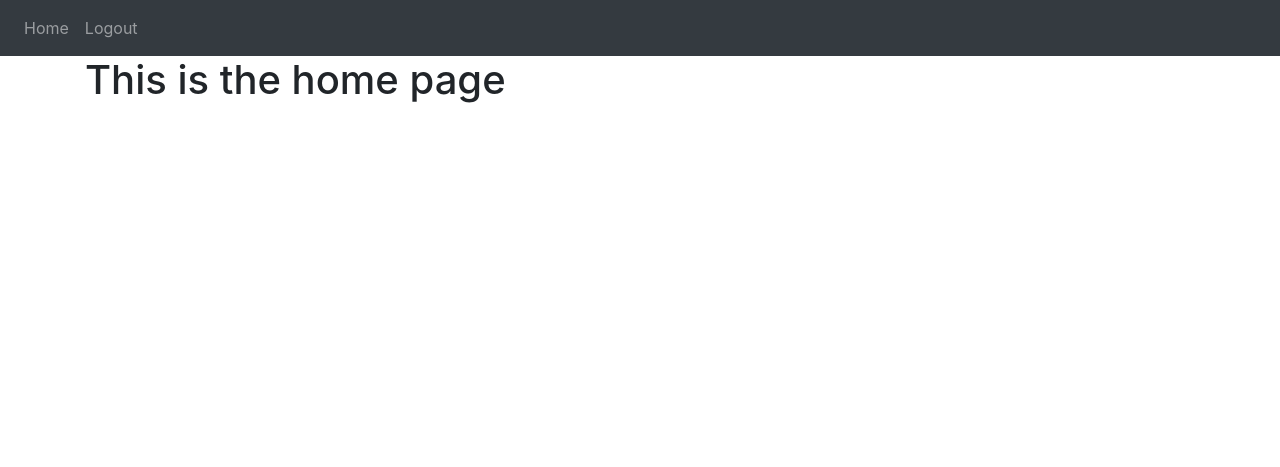
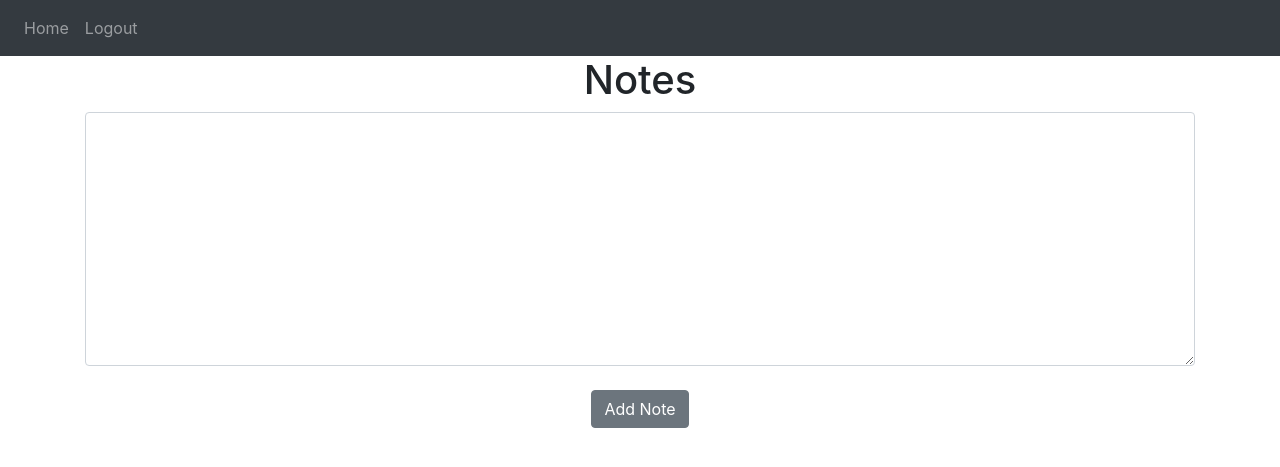
Before and after one commit to bhagya2002/flask_auth_db_python, a Flask app: page / in a window 1280 px wide. Shown: the top 467 px of the page. Run offline with Flask 2, Linux system fonts and the light colour scheme; a user stored in the database is signed in; data that the repository does not hold is empty; some libraries are stand-ins or nearby versions.

Commit message:
display list of notes from the user

```diff
--- a/website/templates/home.html
+++ b/website/templates/home.html
@@ -1,4 +1,43 @@
 {% extends "base.html"%} {% block title %} Home {% endblock %} {% block content
 %}
-<h1>This is the home page</h1>
+<h1 align="center">Notes</h1>
+<ul class="list-group list-group-flush" id="notes">
+  {% for note in notes %}
+  <!-- <li class="list-group-item">
+    <div class="row">
+      <div class="col-md-8">
+        <h4>{{note.title}}</h4>
+        <p>{{note.content}}</p>
+      </div>
+      <div class="col-md-4">
+        <a href="{{url_for('edit_note', id=note.id)}}" class="btn btn-primary"
+          >Edit</a
+        >
+        <a href="{{url_for('delete_note', id=note.id)}}" class="btn btn-danger"
+          >Delete</a
+        >
+      </div>
+    </div>
+  </li> -->
+  <li class="list-group-item">
+    {{ note.data }}
+    <button type="button" class="close" onclick="delete_note({{ note.id }})">
+      <span aria-hidden="true">&times;</span>
+    </button>
+  </li>
+  {% endfor %} {% for not in user.notes %} {% endfor %}
+</ul>
+<form method="POST">
+  <textarea
+    name="note"
+    id=""
+    cols="30"
+    rows="10"
+    class="form-control"
+  ></textarea>
+  <br />
+  <div align="center">
+    <button type="submit" class="btn btn-secondary">Add Note</button>
+  </div>
+</form>
 {% endblock %}
```
